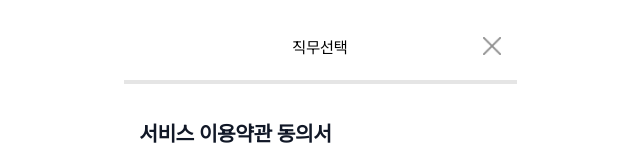
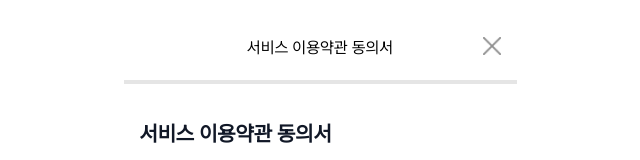
Before and after one commit to jiohjung98/Offi-Space, a Next.js app: page /signup in a window 1280 px wide. Both pictures are taken after a click on the picture 800 px from the left and 82 px from the top of the page. Shown: the top 160 px of the page, without its empty margins (320-960 px from the left). Built offline with nearby package versions, Linux system fonts and the light colour scheme.

Commit message:
feat: modal 제목에 약관 title이 들어가도록 변경

```diff
--- a/src/components/signup/PhoneCertification.tsx
+++ b/src/components/signup/PhoneCertification.tsx
@@ -104,6 +104,7 @@ const PhoneCertification = () => {
       })) as { status: string };
 
       if (status == 'SUCCESS') {
+        //todo 여기서 SUCCESS (휴대폰 인증 완료 ) 되면 이메일 인증으로 넘어가면 됩니다.
         alert('성공');
       }
     }
--- a/src/components/signup/Terms.tsx
+++ b/src/components/signup/Terms.tsx
@@ -15,6 +15,7 @@ const Terms = () => {
   );
   const [openModal, setOpenModal] = useState(false);
   const [modalDescription, setModalDescription] = useState<string | null>(null);
+  const [modalSubTitle, setModalSubTitle] = useState<string | null>(null);
 
   const handleAgreement = (id: number, checked: boolean) => {
     setTermsAgreements((prevTerms) => {
@@ -38,7 +39,13 @@ const Terms = () => {
   const isAllTermsChecked = termsAgreements.every((term) => term.checked);
 
   if (openModal) {
-    return <TermsModal setOpenModal={setOpenModal} modalDescription={modalDescription} />;
+    return (
+      <TermsModal
+        setOpenModal={setOpenModal}
+        modalDescription={modalDescription}
+        modalSubTitle={modalSubTitle}
+      />
+    );
   }
 
   return (
@@ -49,6 +56,8 @@ const Terms = () => {
           <TermsItem
             checked={term.checked}
             title={term.title}
+            subTitle={term.subTitle}
+            setModalSubTitle={setModalSubTitle}
             description={term.description}
             setOpenModal={setOpenModal}
             setModalDescription={setModalDescription}
--- a/src/components/signup/terms/TermsItem.tsx
+++ b/src/components/signup/terms/TermsItem.tsx
@@ -3,22 +3,27 @@ import React, { Dispatch, MouseEvent } from 'react';
 interface TermsItemProps {
   title: string;
   description: string;
+  subTitle: string;
   checked: boolean;
   onChange: (e: MouseEvent<HTMLElement>, checked: boolean) => void;
   setOpenModal: Dispatch<React.SetStateAction<boolean>>;
   setModalDescription: Dispatch<React.SetStateAction<string | null>>;
+  setModalSubTitle: Dispatch<React.SetStateAction<string | null>>;
 }
 
 const TermsItem = ({
   title,
   description,
   checked,
+  subTitle,
+  setModalSubTitle,
   onChange,
   setOpenModal,
   setModalDescription
 }: TermsItemProps) => {
   const handleClick = () => {
     setModalDescription(description);
+    setModalSubTitle(subTitle);
     setOpenModal(true);
   };
 
--- a/src/components/signup/terms/TermsModal.tsx
+++ b/src/components/signup/terms/TermsModal.tsx
@@ -7,10 +7,15 @@ import remarkGfm from 'remark-gfm';
 
 interface TermsModalProps {
   modalDescription: string | null;
+  modalSubTitle: string | null;
   setOpenModal: Dispatch<React.SetStateAction<boolean>>;
 }
 
-const TermsModal = ({ modalDescription, setOpenModal }: TermsModalProps) => {
+const TermsModal = ({
+  modalDescription,
+  setOpenModal,
+  modalSubTitle
+}: TermsModalProps) => {
   console.log(modalDescription);
   const $portalRoot = document.getElementById('root-portal');
 
@@ -25,7 +30,7 @@ const TermsModal = ({ modalDescription, setOpenModal }: TermsModalProps) => {
     <MainContainer>
       <div className="mt-3 w-[393px] h-[72px] py-[25px] bg-white border-b-4 border-neutral-200 items-center justify-end relative">
         <div className="text-center text-black text-md font-medium font-pretendard leading-snug">
-          직무선택
+          {modalSubTitle}
         </div>
         <div
           onClick={() => {
--- a/src/constant/temrs.ts
+++ b/src/constant/temrs.ts
@@ -2,6 +2,7 @@ export const 약관목록 = [
   {
     id: 1,
     title: '(필수) 서비스 이용약관 동의',
+    subTitle: '서비스 이용약관 동의서',
     description: `## 서비스 이용약관 동의서
 
 ### 제 1장 총칙
@@ -30,6 +31,7 @@ export const 약관목록 = [
   {
     id: 2,
     title: '(필수) 개인정보 수집 및 이용 동의',
+    subTitle: '개인정보 수집 및 이용 동의서',
     description: `## 개인정보 수집 및 활용 동의서
 
 Offispace는 「개인정보보호법」 및 관계 법령에 의거하여 고객님의 개인정보 수집 및 활용에 대한 활용 동의서를 받고 있습니다.
@@ -51,6 +53,7 @@ Offispace는 「개인정보보호법」 및 관계 법령에 의거하여 고
   {
     id: 3,
     title: '(선택) 마케팅 정보 수집 및 이용 동의',
+    subTitle: '마케팅 정보 수신 동의서',
     description: `## 마케팅 정보 수신 동의서
 
 Offispace는 개인정보보호법 및 정보통신망이용촉진 및 정보보호 등에 관한 법률 등 관계법령에 따라 광고성 정보를 전송하기 위해 이용자의 사전 수신 동의를 받고 있습니다. 본 내용은 Offispace 회원 서비스가 적용되는 개별서비스의 마케팅 수신동의를 포함하고 있으며, 마케팅 정보 수신 동의 시 개별서비스의 마케팅 수신에 일괄 동의한 것으로 처리됩니다.
--- a/src/models/terms.ts
+++ b/src/models/terms.ts
@@ -3,4 +3,5 @@ export interface TermsType {
   title: string;
   description: string;
   required: boolean;
+  subTitle: string;
 }
```
